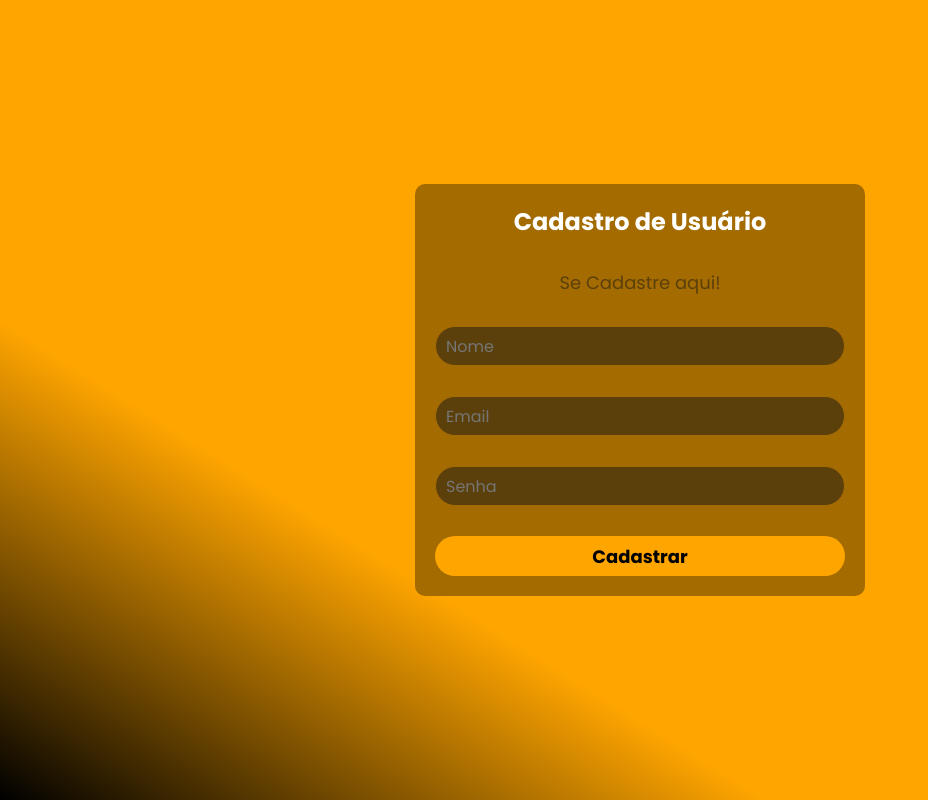
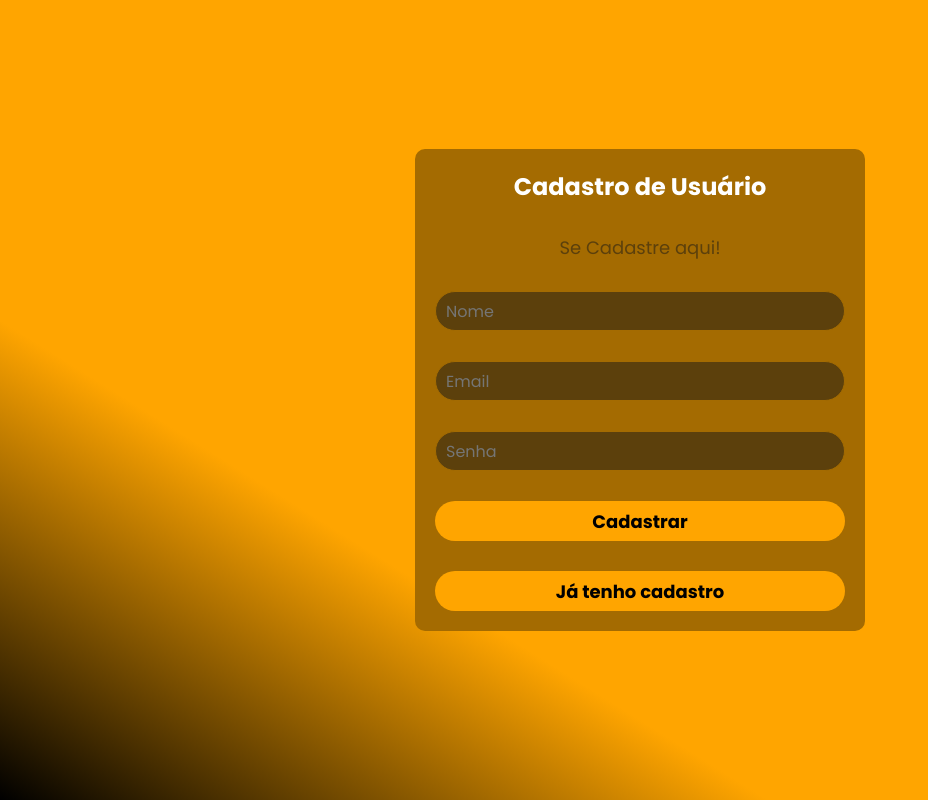
Before and after one commit to cristiano-ajulabs/front-end-NEXTJS-ajulabs, a Next.js app: page / in a window 1280 px wide. Shown: the whole page, without its empty margins (0-928 px from the left). Built offline with nearby package versions, Linux system fonts and the light colour scheme.

Commit message:
Update pages

```diff
--- a/src/app/login/page.tsx
+++ b/src/app/login/page.tsx
@@ -37,6 +37,7 @@ export default function Login(){
         <input placeholder="Email" type="email" ref={inputEmailLogin} />
         <input placeholder="Senha" type="password" ref={inputPasswordLogin} />
         <button type="submit">Entrar</button>
+        <button type="button" onClick={() => router.push("/")}>Cadastre-se</button>
       </form>
         </div>
     )
--- a/src/app/page.tsx
+++ b/src/app/page.tsx
@@ -52,6 +52,7 @@ export default function CadastroLoginPage() {
         <input placeholder="Email" type="email" ref={inputEmailCadastro} />
         <input placeholder="Senha" type="password" ref={inputPasswordCadastro} />
         <button type="submit">Cadastrar</button>
+        <button type="button" onClick={() => router.push("/login")}>Já tenho cadastro</button>
       </form>
     </div>
   )
```
